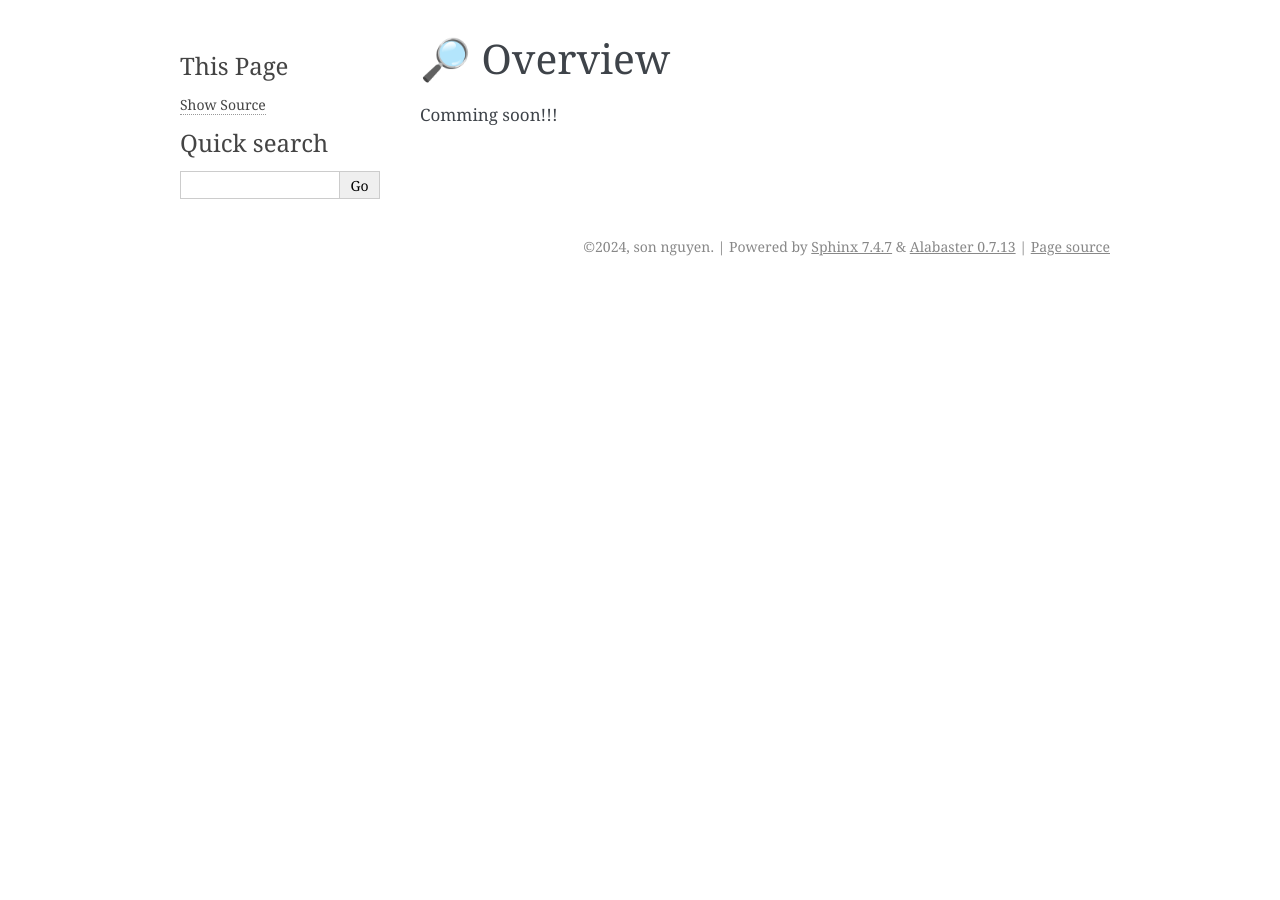
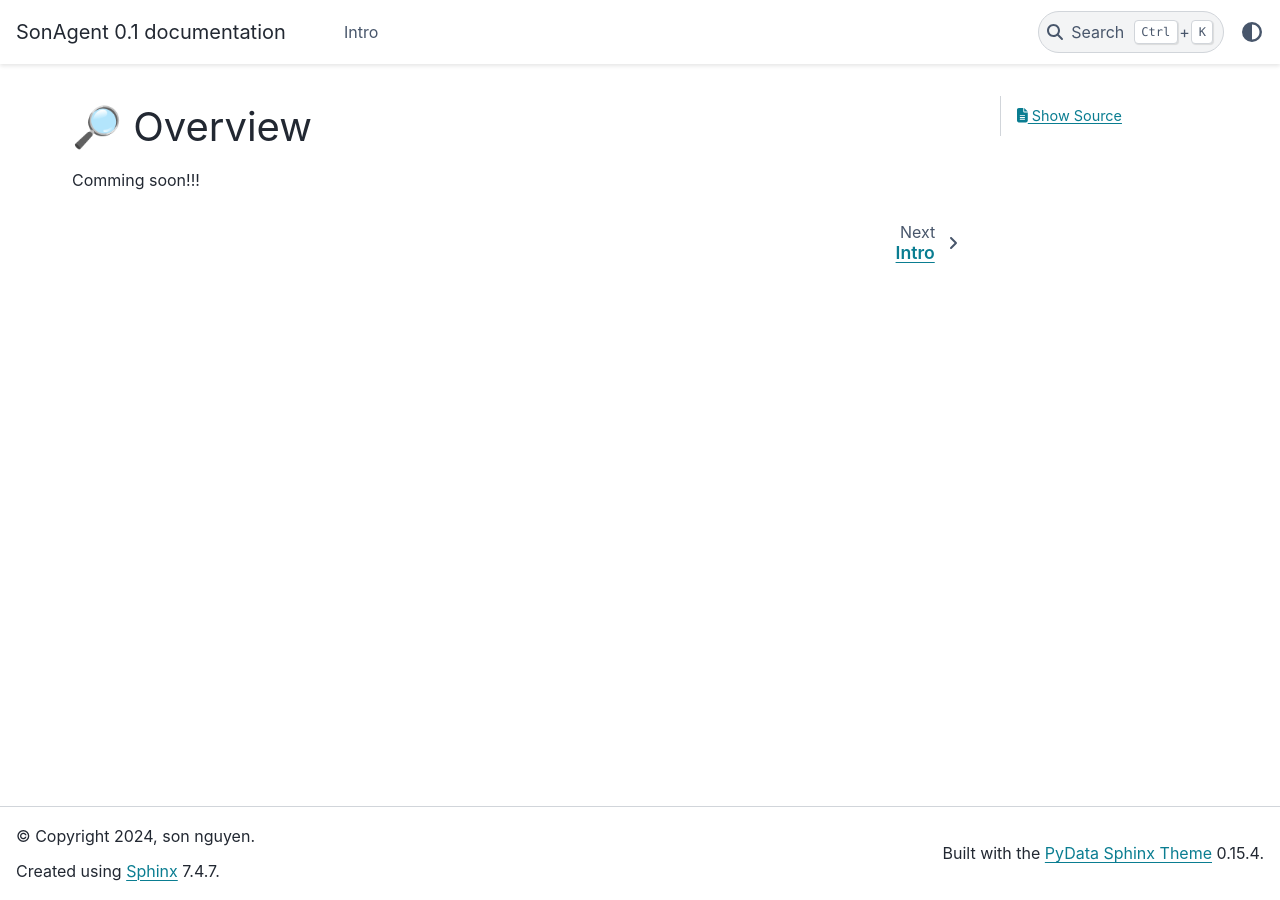
Before and after one commit to sonnhfit/SonAgent, a Sphinx documentation site: the page built from docs/source/index.md, in a window 1280 px wide. Built offline with Sphinx 7.4.7 and the PyData theme 0.15.4, drawn with Linux system fonts in a browser that asks for light colours.

Commit message:
Update conf.py

```diff
--- a/docs/source/conf.py
+++ b/docs/source/conf.py
@@ -24,5 +24,5 @@ exclude_patterns = []
 # -- Options for HTML output -------------------------------------------------
 # https://www.sphinx-doc.org/en/master/usage/configuration.html#options-for-html-output
 
-html_theme = 'alabaster'
+html_theme = "pydata_sphinx_theme"
 html_static_path = ['_static']
```
